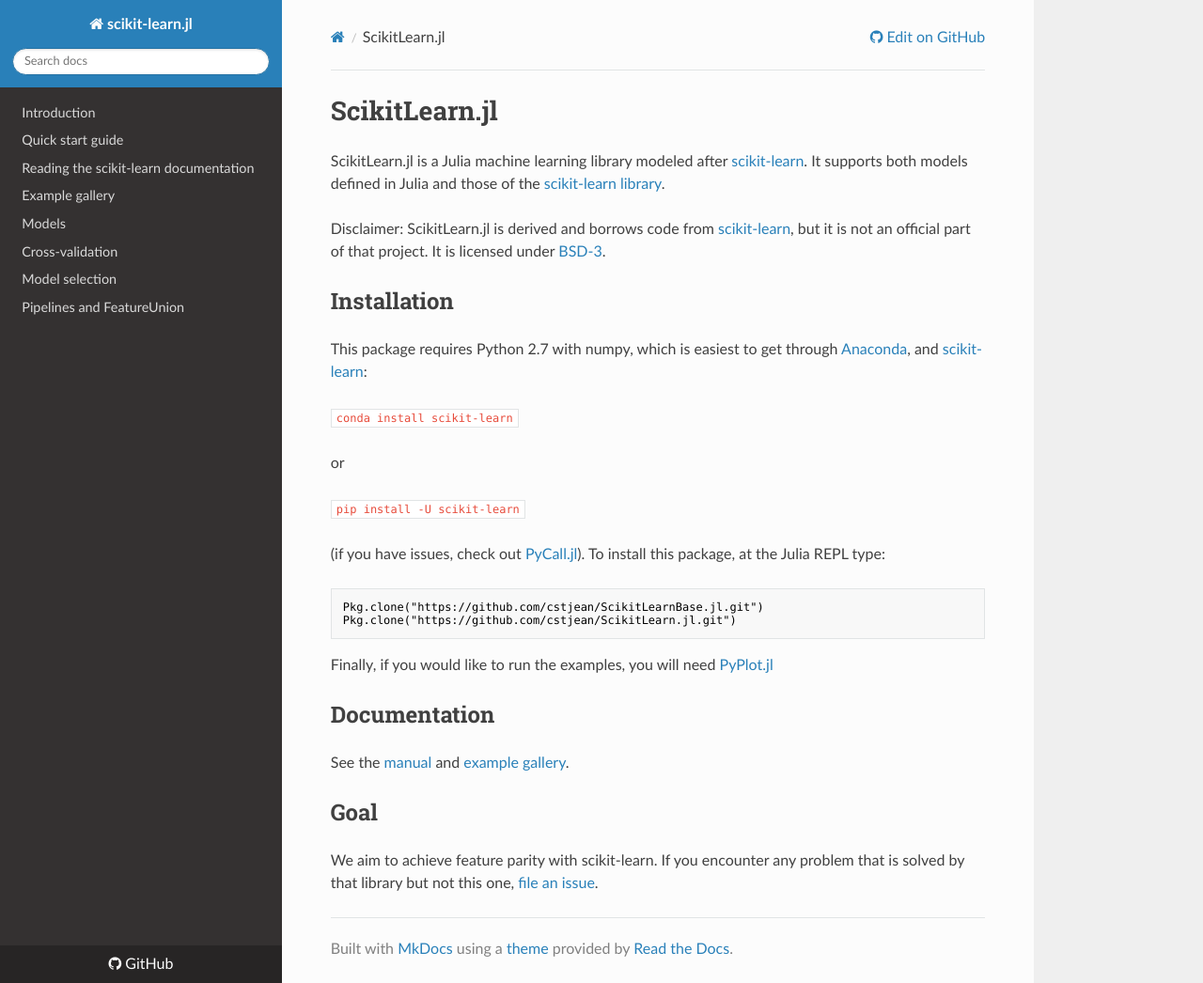
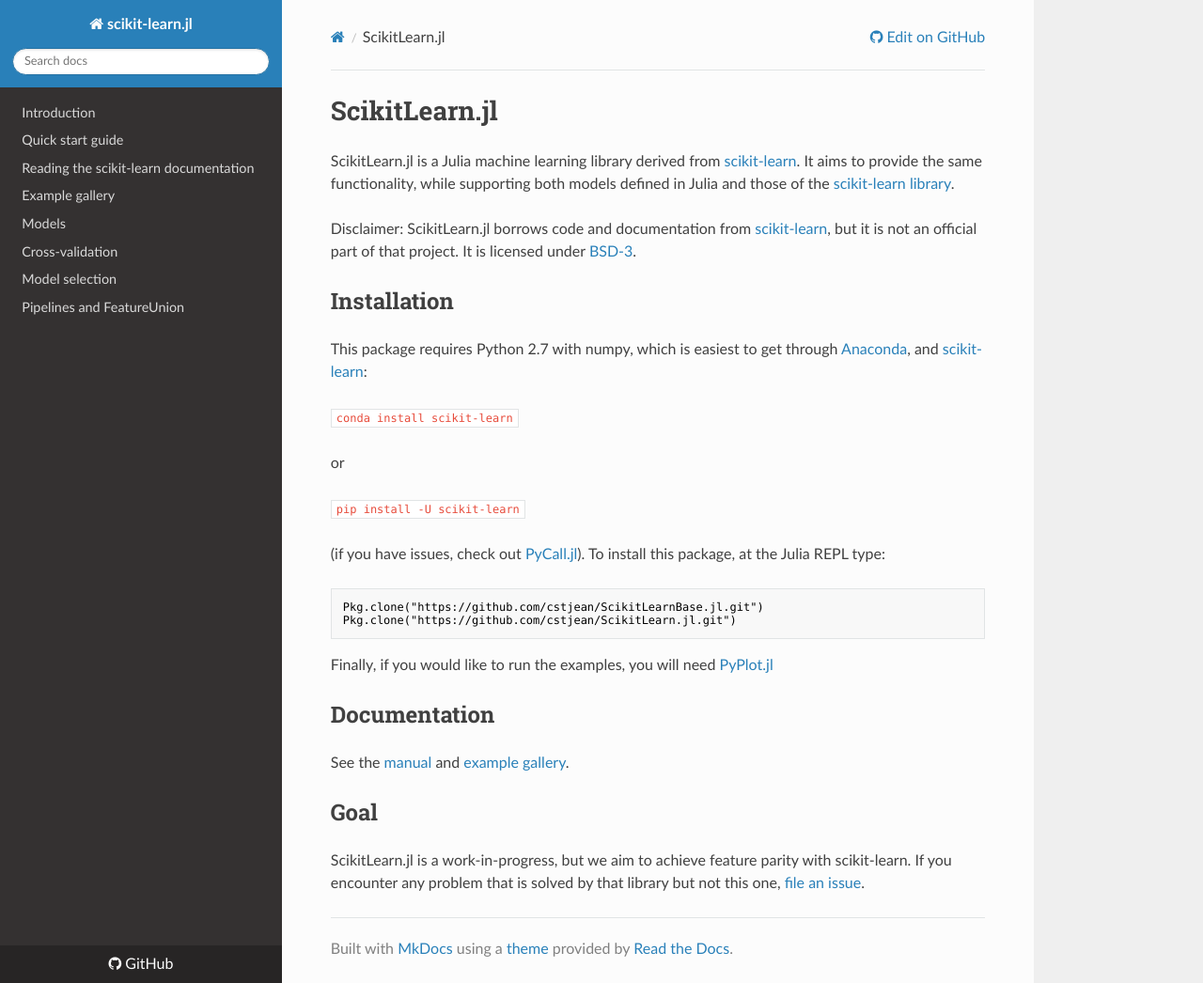
Before and after one commit to cstjean/ScikitLearn.jl, an MkDocs documentation site: the page built from docs/README_text.md, in a window 1280 px wide and 1046 px high. Shown: the whole window at 94% size. Built offline with MkDocs 1.6.1, drawn with Linux system fonts in a browser that asks for light colours; nearby versions of some CDN libraries; old or Windows-style settings are respelled for this version of MkDocs.

Commit message:
More wording tweaks

```diff
--- a/docs/README_text.md
+++ b/docs/README_text.md
@@ -1,10 +1,11 @@
 # ScikitLearn.jl
 
-ScikitLearn.jl is a Julia machine learning library modeled after
-[scikit-learn](http://scikit-learn.org/stable/). It supports both models defined
+ScikitLearn.jl is a Julia machine learning library derived from
+[scikit-learn](http://scikit-learn.org/stable/). It aims to provide the
+same functionality, while supporting both models defined
 in Julia and those of the [scikit-learn library](http://scikit-learn.org/stable/modules/classes.html).
 
-Disclaimer: ScikitLearn.jl is derived and borrows code from
+Disclaimer: ScikitLearn.jl borrows code and documentation from
 [scikit-learn](http://scikit-learn.org/stable/), but it is not an official part
 of that project. It is licensed under [BSD-3](LICENSE).
 
@@ -35,5 +36,7 @@
 
 ## Goal
 
-We aim to achieve feature parity with scikit-learn. If you encounter any problem
-that is solved by that library but not this one, [file an issue](https://github.com/cstjean/ScikitLearn.jl/issues).
+ScikitLearn.jl is a work-in-progress, but we aim to achieve feature parity with
+scikit-learn. If you encounter any problem that is solved by that library but
+not this one, [file an
+issue](https://github.com/cstjean/ScikitLearn.jl/issues).
```
Also changed, not shown: 1 other file.
